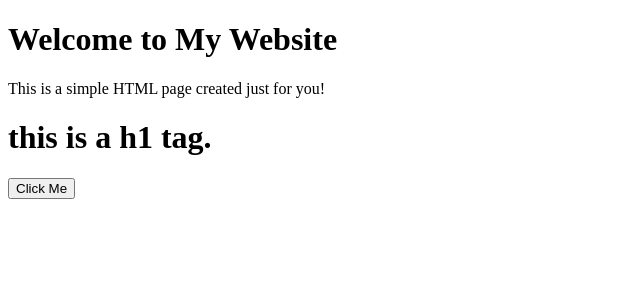
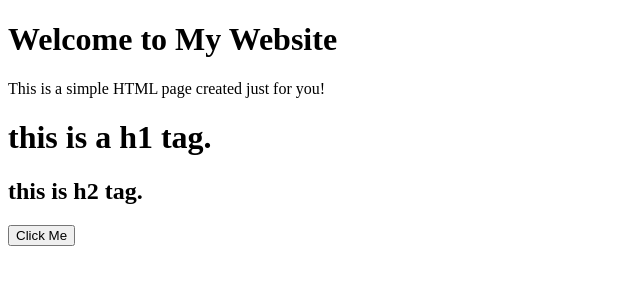
Before and after one commit to AsifAliAnsari-GH/demo-git, a plain HTML site: page index.html in a window 1280 px wide. Shown: the whole page, without its empty margins (0-640 px from the left). Drawn offline with Linux system fonts and the light colour scheme.

Commit message:
added h2 tg now

```diff
--- a/index.html
+++ b/index.html
@@ -8,6 +8,7 @@
   <h1>Welcome to My Website</h1>
   <p>This is a simple HTML page created just for you!</p>
   <h1>this is a h1 tag.</h1>
+  <h2>this is h2 tag.</h2>
 
   <button onclick="alert('Hello, welcome to my page!')">Click Me</button>
 </body>
```
